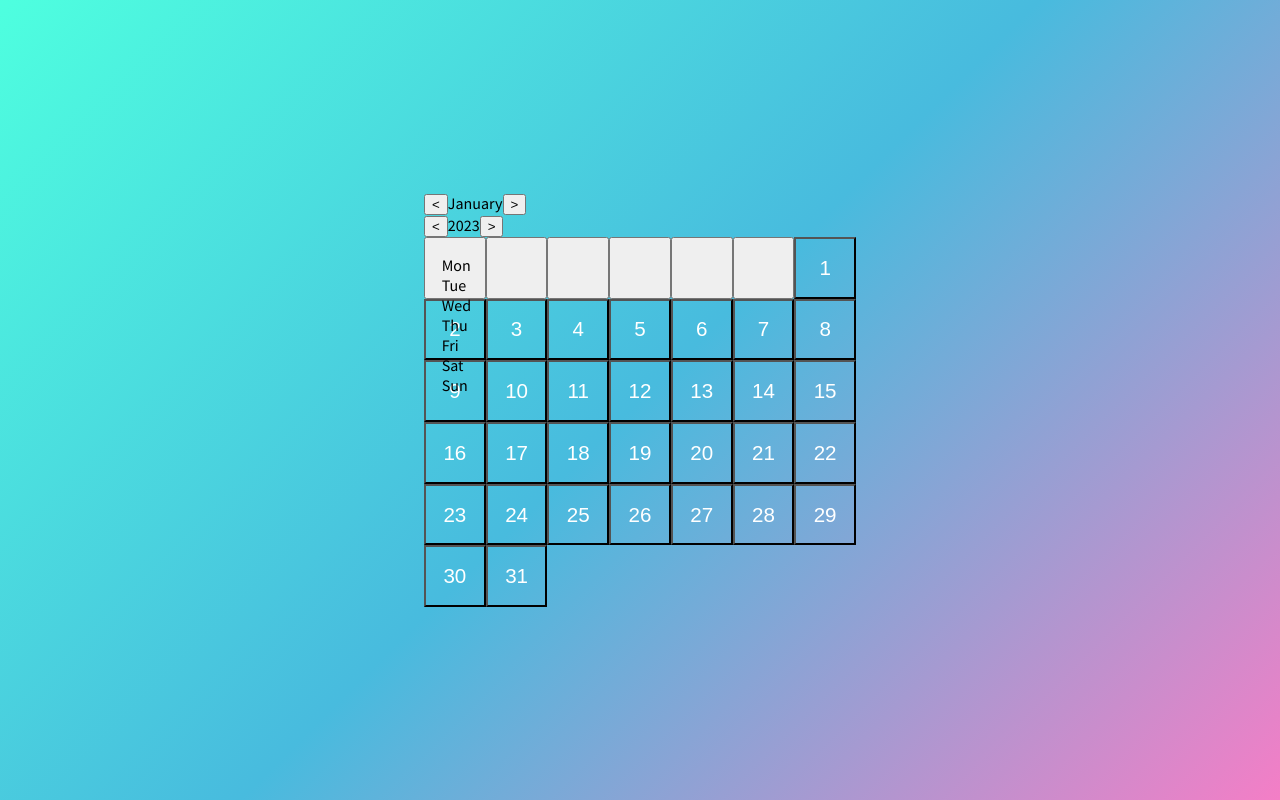
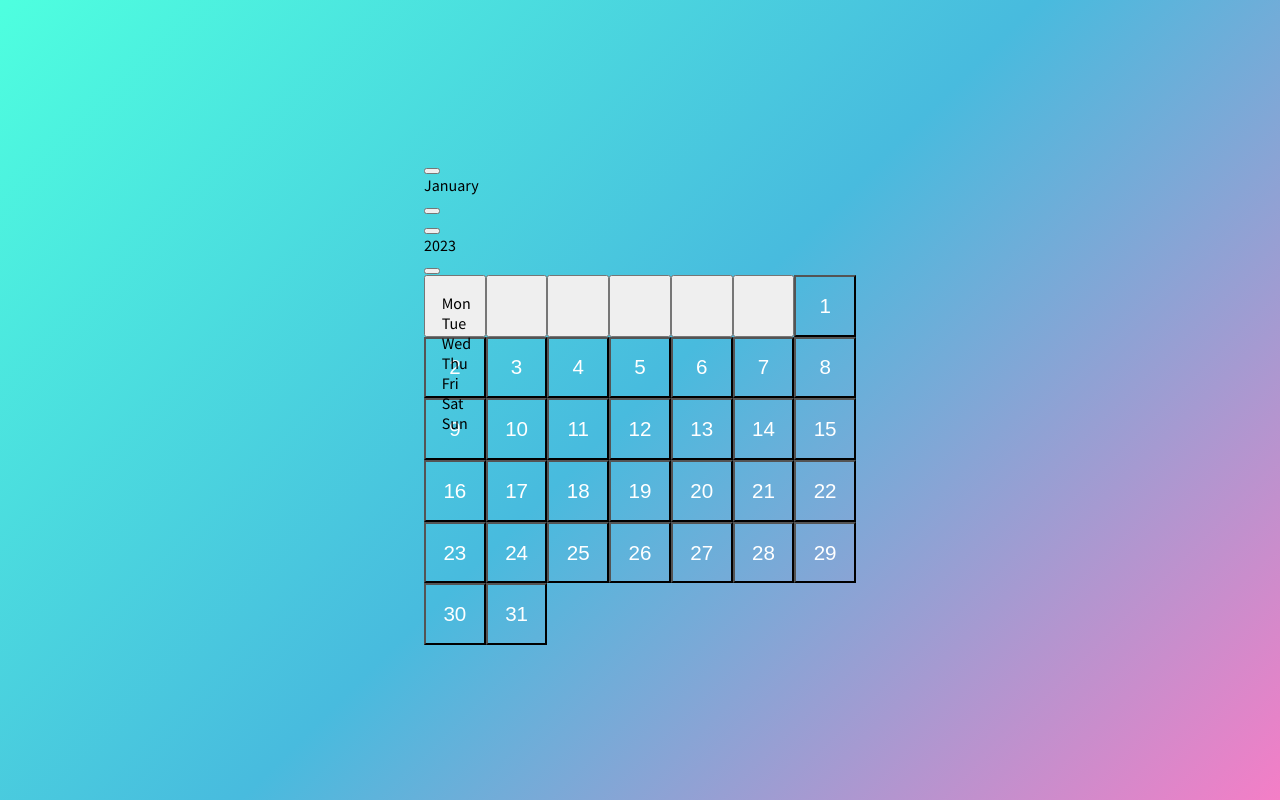
Before and after one commit to rostilos/react-organizer, a React (Create React App) app: page / in a window 1280 px wide. Built offline with nearby package versions, Linux system fonts and the light colour scheme.

Commit message:
toolbar fixes

```diff
--- a/src/components/Toolbar/components/Months.jsx
+++ b/src/components/Toolbar/components/Months.jsx
@@ -11,22 +11,18 @@ function Months({ currentMonthName }) {
     setCurrentMonth(currentMonthNum - 1);
   };
   return (
-    <div className="toolbar-actions__months">
+    <div className="toolbar-actions__item">
       <button
         type="button"
         onClick={prevMonth}
-        className="toolbar-moths__arrow toolbar-moths__arrow--left"
-      >
-        {'<'}
-      </button>
-      {currentMonthName}
+        className="toolbar-item__arrow toolbar-item__arrow--left"
+      ></button>
+      <div className="toolbar-actions__name">{currentMonthName}</div>
       <button
         type="button"
         onClick={nextMonth}
-        className="toolbar-moths__arrow toolbar-moths__arrow--right"
-      >
-        {'>'}
-      </button>
+        className="toolbar-item__arrow toolbar-item__arrow--right"
+      ></button>
     </div>
   );
 }
--- a/src/components/Toolbar/components/Toolbar.jsx
+++ b/src/components/Toolbar/components/Toolbar.jsx
@@ -6,7 +6,7 @@ import Years from './Years';
 function Toolbar({ currentMonth }) {
   return (
     <div class="toolbar">
-      <div className="toobar-actions">
+      <div className="toolbar-actions">
         <Months currentMonthName={currentMonth} />
         <Years />
       </div>
--- a/src/components/Toolbar/components/Years.jsx
+++ b/src/components/Toolbar/components/Years.jsx
@@ -12,21 +12,20 @@ function Years() {
   };
 
   return (
-    <div className="toolbar-actions__months">
+    <div className="toolbar-actions__item">
       <button
         type="button"
         onClick={prevYear}
-        className="toolbar-moths__arrow toolbar-moths__arrow--left"
+        className="toolbar-item__arrow toolbar-item__arrow--left"
       >
-        {'<'}
+
       </button>
-      {currentYear}
+      <div className="toolbar-actions__name">{currentYear}</div>
       <button
         type="button"
         onClick={nextYear}
-        className="toolbar-moths__arrow toolbar-moths__arrow--right"
+        className="toolbar-item__arrow toolbar-item__arrow--right"
       >
-        {'>'}
       </button>
     </div>
   );
```
